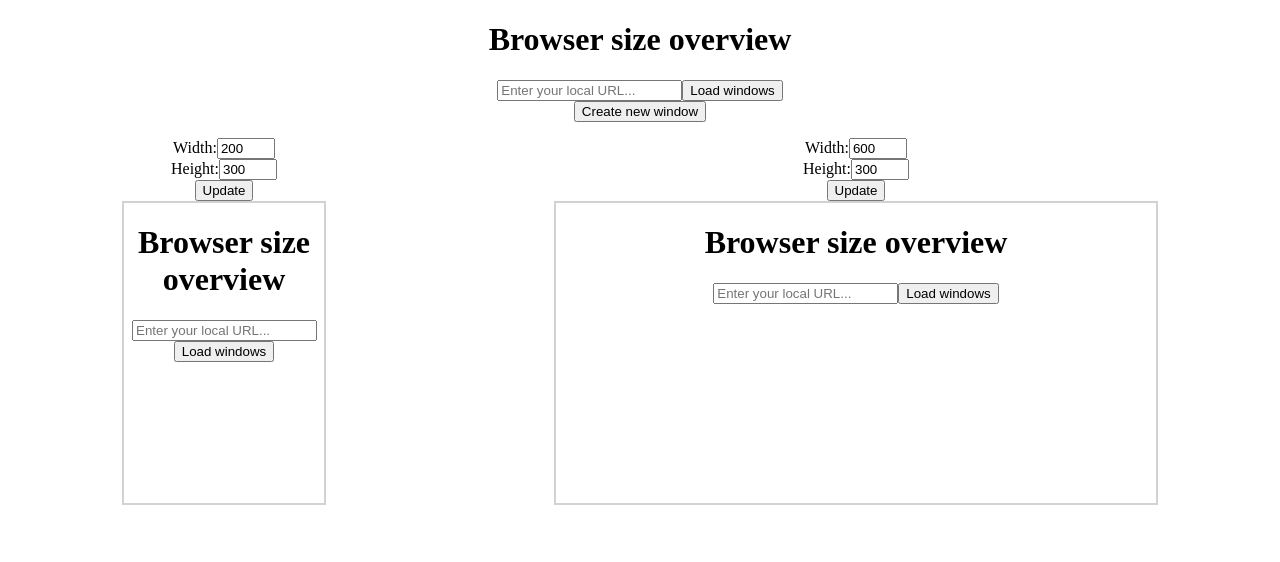
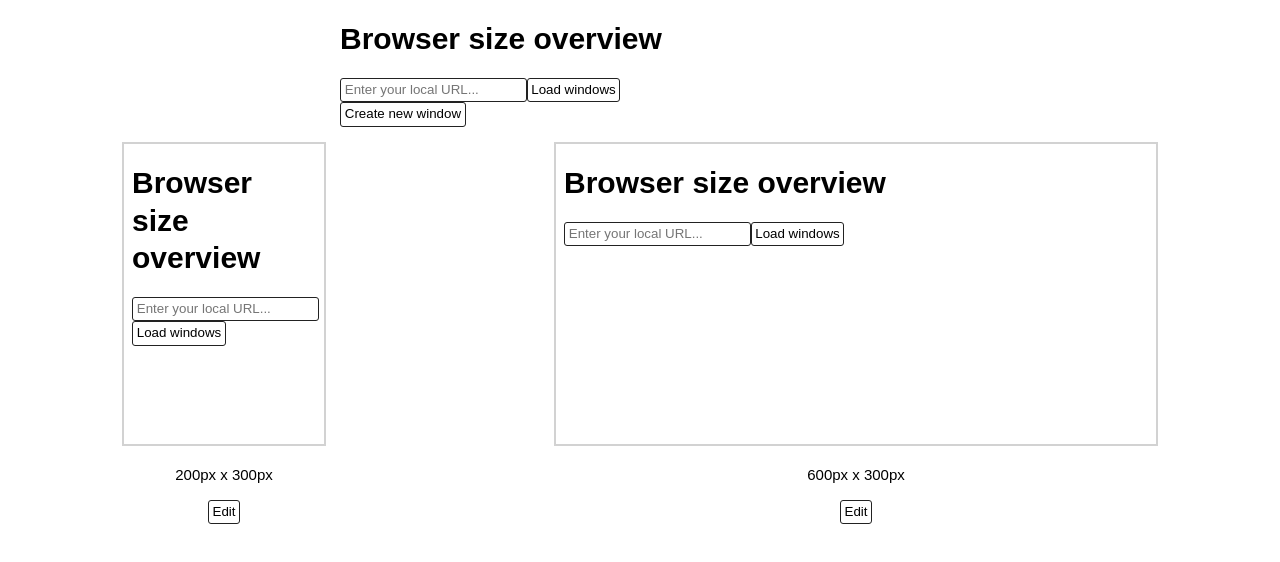
Before and after one commit to shwilliam/browser-size-overview, a React (Create React App) app: page / in a window 1280 px wide. Both pictures are taken after typing "Sample" into the empty fields and a click on the button "Load windows". Shown: the top 562 px of the page. Built offline with nearby package versions, Linux system fonts and the light colour scheme.

Commit message:
add increment/decrement window dimensions btns

```diff
--- a/src/App.js
+++ b/src/App.js
@@ -6,13 +6,13 @@ import {ActiveUrlForm, OpenFrames, NewWindowButton} from './components'
 const App = () => (
   <div className="site">
     <BrowserWindowContextProvider>
-      <header>
+      <header className="site__header">
         <h1>Browser size overview</h1>
         <ActiveUrlForm />
+        <NewWindowButton />
       </header>
 
-      <main>
-        <NewWindowButton />
+      <main className="site__main">
         <OpenFrames />
       </main>
     </BrowserWindowContextProvider>
--- a/src/components/Frame.js
+++ b/src/components/Frame.js
@@ -1,6 +1,12 @@
-import React from 'react'
+import React, {useState} from 'react'
+import SizeForm from './SizeForm'
 
-const Frame = ({src, width, height}) => (
+const Frame = ({idx, src, width, height}) => {
+  const [isEditingDimensions, setIsEditingDimensions] = useState(false)
+  const toggleDimensionsForm = () => setIsEditingDimensions(s => !s)
+
+  return (
+    <>
       <iframe
         title="Demo window"
         src={src}
@@ -9,6 +15,22 @@ const Frame = ({src, width, height}) => (
         name="targetframe"
         frameBorder="0"
       />
+
+      <section className="frame__info">
+        {isEditingDimensions ? (
+          <SizeForm idx={idx} />
+        ) : (
+          <p>
+            {width}px x {height}px
+          </p>
+        )}
+
+        <button type="button" onClick={toggleDimensionsForm}>
+          {isEditingDimensions ? 'Cancel' : 'Edit'}
+        </button>
+      </section>
+    </>
   )
+}
 
 export default Frame
--- a/src/components/OpenFrames.js
+++ b/src/components/OpenFrames.js
@@ -1,5 +1,5 @@
 import React from 'react'
-import {Frame, SizeForm} from './index'
+import {Frame} from './index'
 import {useBrowserWindows} from '../hooks'
 
 const OpenFrames = () => {
@@ -11,8 +11,7 @@ const OpenFrames = () => {
     <ul className="frame__list">
       {openWindows?.map((opts, i) => (
         <li key={i} className="frame__container">
-          <SizeForm idx={i} size={opts.windows} />
-          <Frame src={activeUrl} {...opts} />
+          <Frame idx={i} src={activeUrl} {...opts} />
         </li>
       ))}
     </ul>
--- a/src/components/SizeForm.js
+++ b/src/components/SizeForm.js
@@ -1,5 +1,7 @@
 import React, {useState} from 'react'
 import {useBrowserWindows} from '../hooks'
+
+const STEP_SIZE = 10
 
 const SizeForm = ({idx}) => {
   const {openWindows, setOpenWindows} = useBrowserWindows()
@@ -8,7 +10,8 @@ const SizeForm = ({idx}) => {
   const [heightInput, setHeightInput] = useState(openWindows[idx]?.height)
 
   const handleSubmit = e => {
-    e.preventDefault()
+    if (e) e.preventDefault()
+
     setOpenWindows(s => {
       const sCopy = [...s]
       sCopy[idx] = {
@@ -20,8 +23,13 @@ const SizeForm = ({idx}) => {
     })
   }
 
+  const incrementWidth = () => setWidthInput(s => s + STEP_SIZE)
+  const decrementWidth = () => setWidthInput(s => s - STEP_SIZE)
+  const incrementHeight = () => setHeightInput(s => s + STEP_SIZE)
+  const decrementHeight = () => setHeightInput(s => s - STEP_SIZE)
+
   return (
-    <form class="frame__dimensions-form" onSubmit={handleSubmit}>
+    <form className="frame__dimensions-form" onSubmit={handleSubmit}>
       <label>
         Width:
         <input
@@ -30,6 +38,12 @@ const SizeForm = ({idx}) => {
           onChange={e => setWidthInput(e.target.value)}
           type="text"
         />
+        <button type="button" onClick={incrementWidth} aria-hidden>
+          +
+        </button>
+        <button type="button" onClick={decrementWidth} aria-hidden>
+          -
+        </button>
       </label>
 
       <label>
@@ -40,6 +54,12 @@ const SizeForm = ({idx}) => {
           onChange={e => setHeightInput(e.target.value)}
           type="text"
         />
+        <button type="button" onClick={incrementHeight} aria-hidden>
+          +
+        </button>
+        <button type="button" onClick={decrementHeight} aria-hidden>
+          -
+        </button>
       </label>
 
       <button type="submit">Update</button>
--- a/src/styles.css
+++ b/src/styles.css
@@ -1,4 +1,28 @@
+html,
+body {
+  font-family: sans-serif;
+  font-size: 15px;
+  line-height: 1.25;
+}
+
+button,
+input {
+  line-height: 1.25;
+  padding: 0.2rem 0.25rem;
+  border: 1px solid #222;
+  border-radius: 3px;
+  background-color: transparent;
+}
+
 .site {
+}
+
+.site__header {
+  max-width: 600px;
+  margin: 0 auto;
+}
+
+.site__main {
   text-align: center;
 }
 
```
Lines whose indentation alone changed are shown as unchanged.
